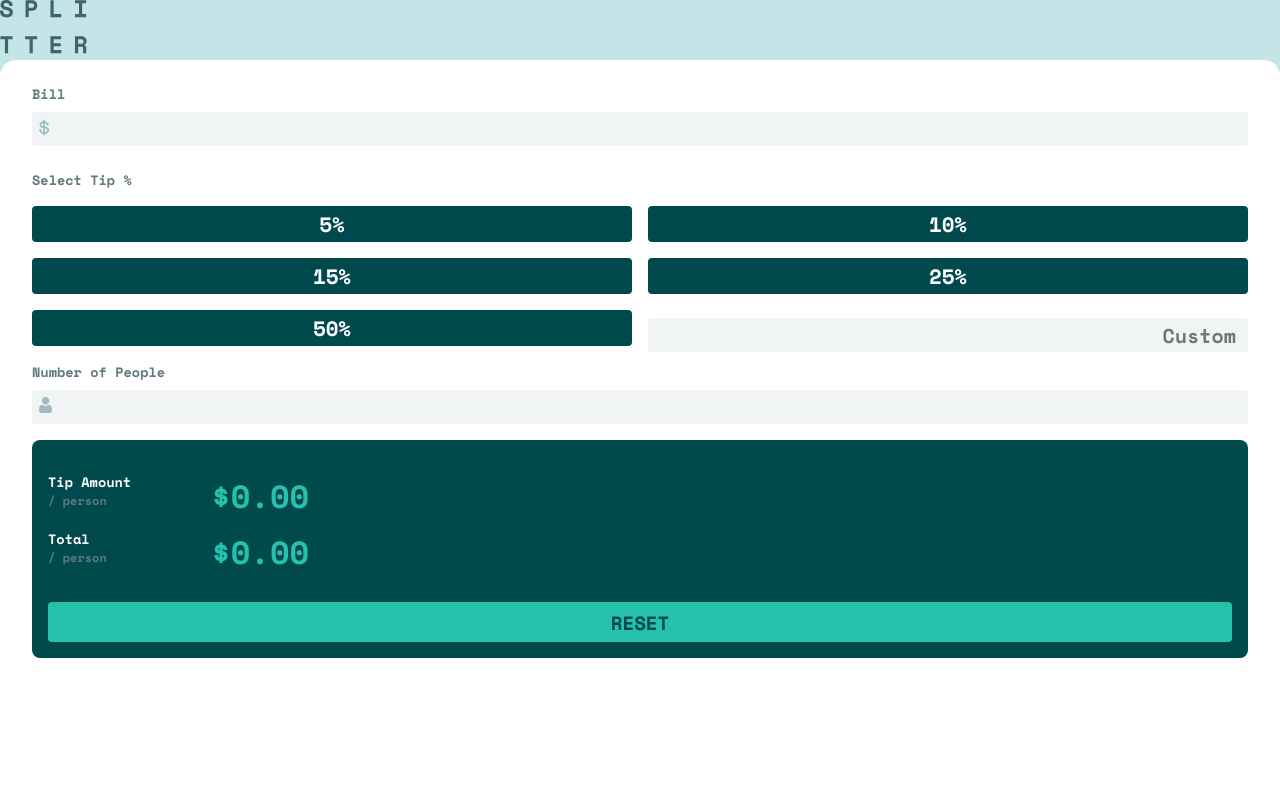
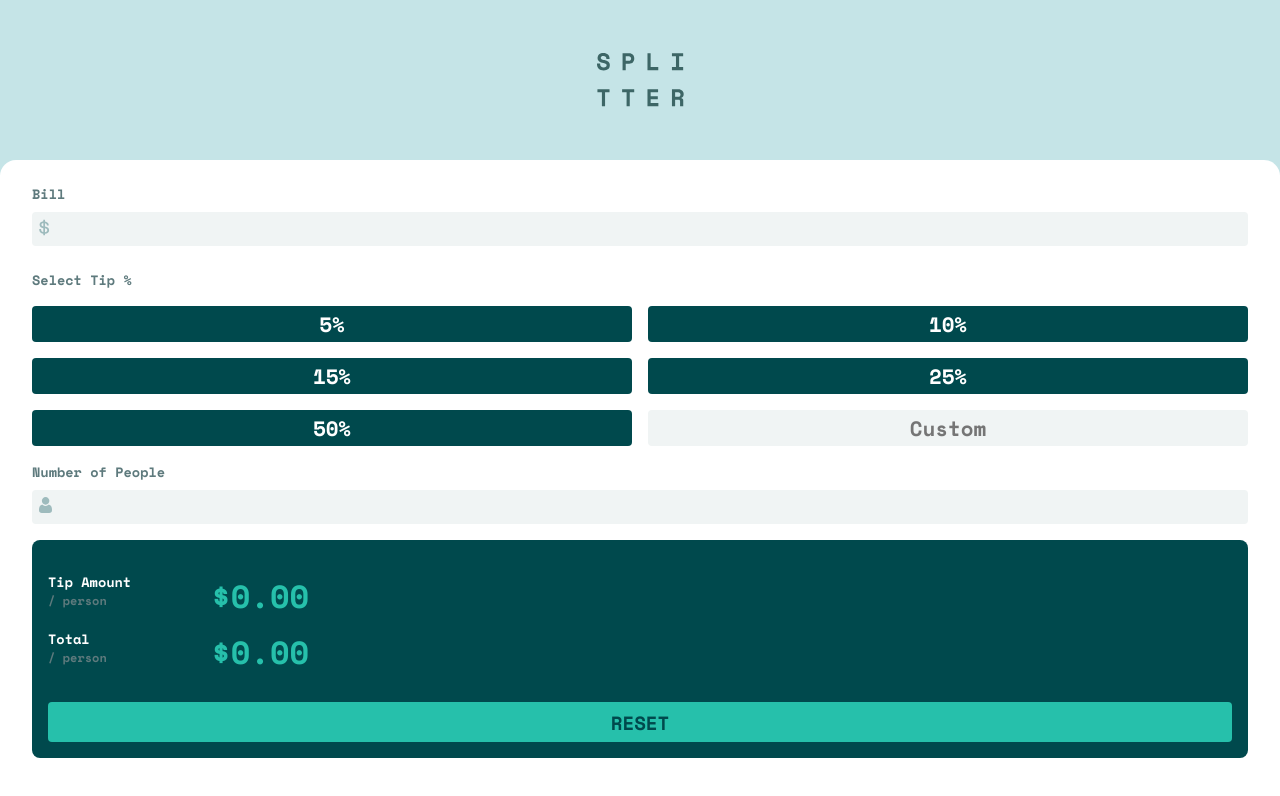
Before and after one commit to mhz-777/FEM-Tip-Calculator, a React (Create React App) app: page / in a window 1280 px wide. Shown: the top 796 px of the page. Built offline with nearby package versions, Linux system fonts and the light colour scheme.

Commit message:
Added container for site logo

```diff
--- a/src/App.css
+++ b/src/App.css
@@ -14,23 +14,25 @@
   font-family: var(--site-font);
 }
 
-.centered{
-  margin-left: auto;
-  margin-right: auto;
-  display: block;
-  padding-top: 2rem;
-  padding-bottom: 2rem;
+.logo-container {
+  background-color: var(--main-background);
+  display: flex;
+  align-items: center;
+  justify-content: center;
+  height: 20vh;
+}
+
+.site-logo {
+
 }
 
 .user-input-container {
   background-color: white;
-  border-top-left-radius: 1rem;
-  border-top-right-radius: 1rem;
-
   padding-top: 1.5rem;
   padding-left: 2rem;
   padding-right: 2rem;
-
+  border-top-left-radius: 1rem;
+  border-top-right-radius: 1rem;
 }
 
 label {
@@ -109,7 +111,7 @@ input {
   color: var(--input-neutral);
 }
 
-#btn-custom {
+.btn-custom {
   all: initial;
   background-color: var(--input-background);
   color: var(--input-neutral);
```
